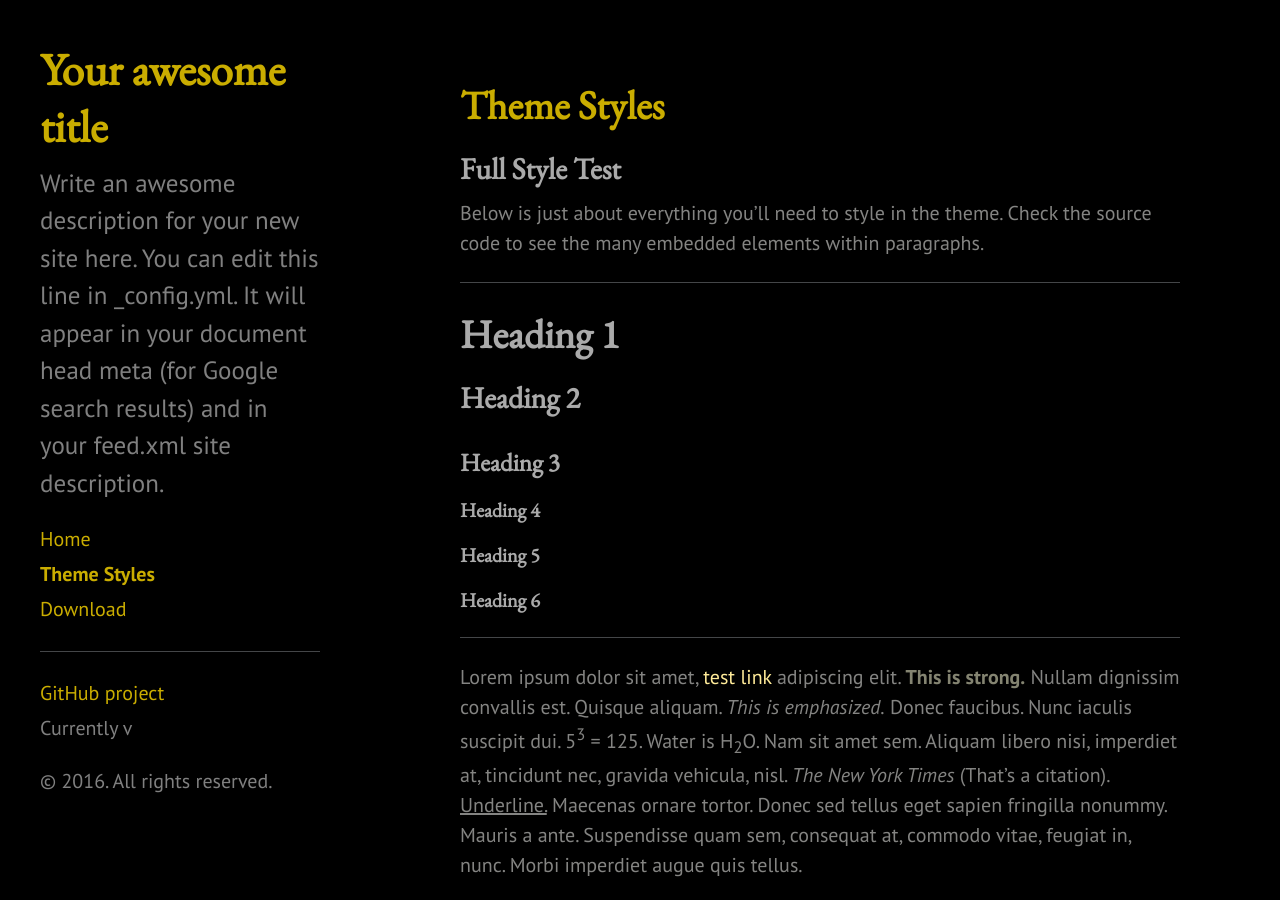
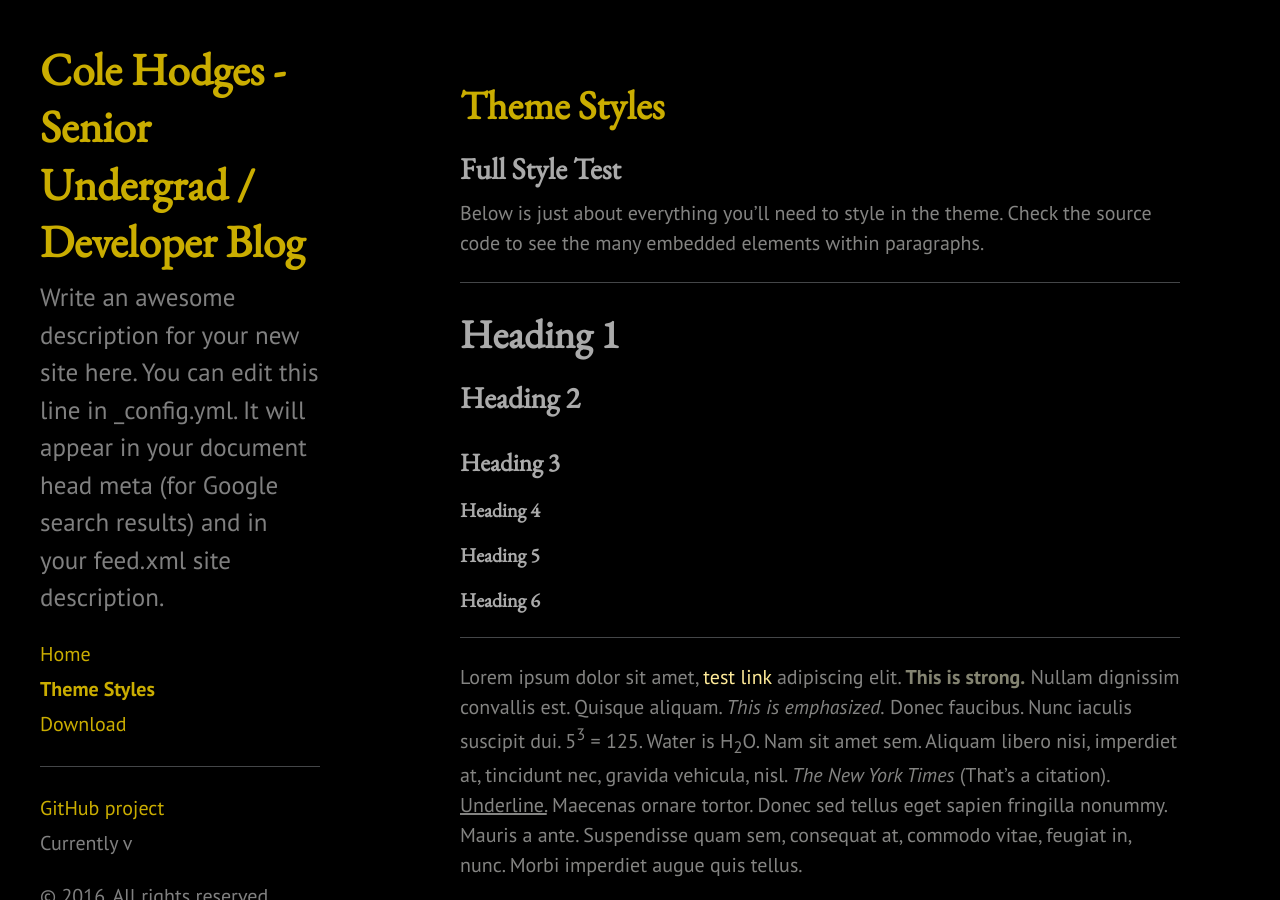
Before and after one commit to cohodges/cohodges.github.io, a Jekyll site: the page built from styles.md, in a window 1280 px wide and 900 px high. Built offline with Jekyll 4.4.1, drawn with Linux system fonts in a browser that asks for light colours.

Commit message:
committing _config.yml

```diff
--- a/_config.yml
+++ b/_config.yml
@@ -13,8 +13,8 @@
 # you will see them accessed via {{ site.title }}, {{ site.email }}, and so on.
 # You can create any custom variable you would like, and they will be accessible
 # in the templates via {{ site.myvariable }}.
-title: Your awesome title
-email: your-email@domain.com
+title: Cole Hodges - Senior Undergrad / Developer Blog
+email: chodges@mail.umw.edu
 description: > # this means to ignore newlines until "baseurl:"
   Write an awesome description for your new site here. You can edit this
   line in _config.yml. It will appear in your document head meta (for
```
